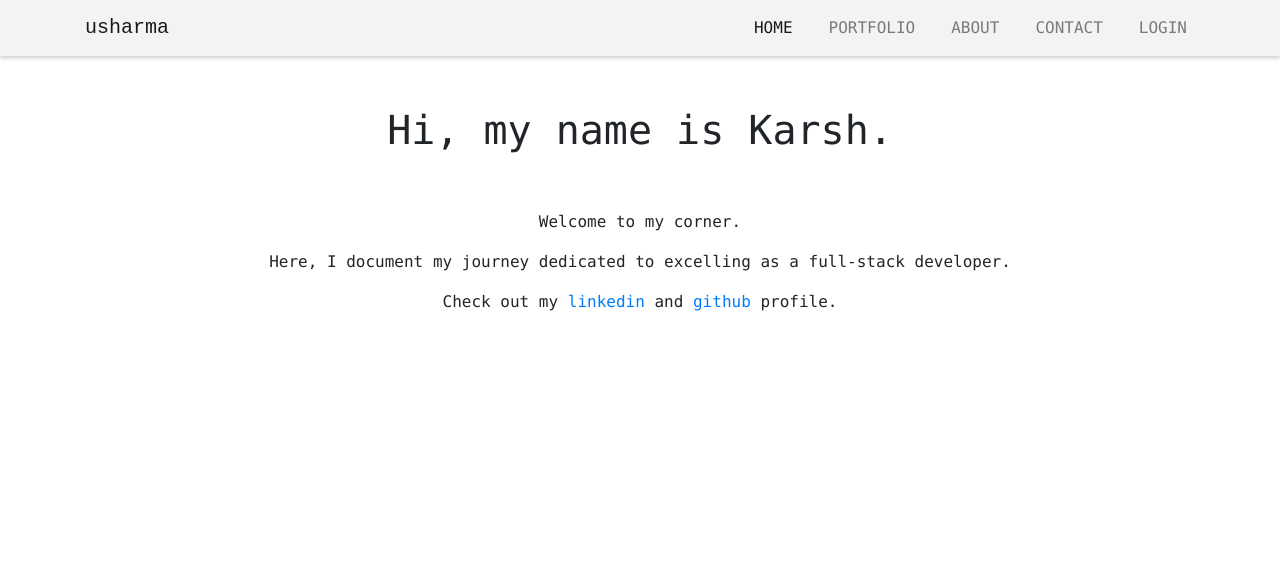
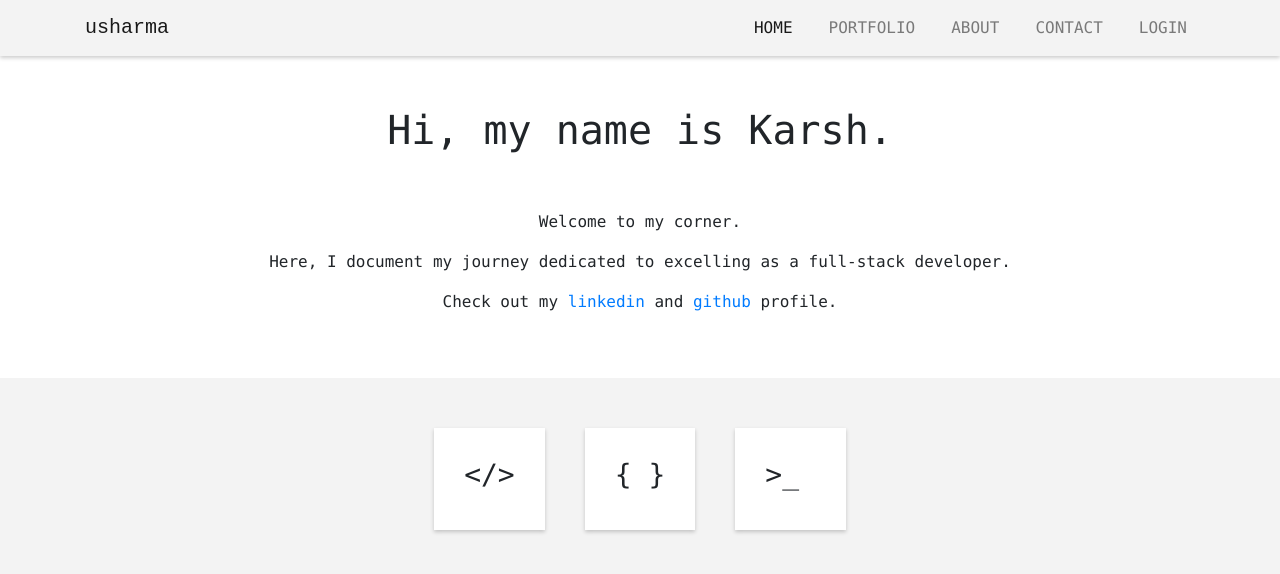
Before and after one commit to karshh/portfolio-angular, an Angular app: page /home in a window 1280 px wide. Shown: the top 574 px of the page. Built offline with nearby package versions, Linux system fonts and the light colour scheme.

Commit message:
Added some home jumbo content.

```diff
--- a/src/app/contact/contact.component.css
+++ b/src/app/contact/contact.component.css
@@ -30,3 +30,7 @@
 .brandImg {
 	height: 30px;
 }
+
+.imgWrap {
+	max-width: 60px;
+}
--- a/src/app/home-jumbo/home-jumbo.component.css
+++ b/src/app/home-jumbo/home-jumbo.component.css
@@ -1,60 +1,26 @@
 
 .jumbotron-extra {
-	background-color: #fff;
 	/*color: rgba(255, 255, 255, 0.8);*/
 	padding-top: 50px;
 	font-family: 'Lucida Console';
-	height: 100%;
 }
 
 .jumbotron-extra a {
 	text-decoration: none;
 }
 
-.laptop-screen {
-	min-height: 500px;
-    border-top-left-radius: 50px 20px;
-    border-top-right-radius: 50px 20px;
-	background-color: black;
-	border: 2px solid rgba(255, 255, 255, 0.8);
-
+.middleContent {
+	padding-top: 30px;
+	padding-bottom: 30px;
+	background-color: #f3f3f3;
 }
 
-.laptop-screen-img {
-	margin: 0px 20px;
-	background: url("../../assets/img/jumboimg.PNG" ) left no-repeat;
-    background-size: auto;
-	filter: blur(1px);
-	background-color: #272822;
-	min-height: 520px;
-
+.circle {
+	/*border-radius: 50%;*/
+	padding: 30px;
+	margin: 20px;
+	min-height: 30px;
+	min-width: 30px;
+	background-color: #fff;
+  	box-shadow: 0 2px 4px 0 rgba(0, 0, 0, 0.2);
 }
-
-.laptop-bottom {
-
-	min-height: 40px;
-	background-color: rgba(255, 255, 255, 0.8);
-    border-bottom-right-radius: 50px 20px;
-    border-bottom-left-radius: 50px 20px;
-	margin: -2px -60px;
-}
-
-.middleContent {
-
-	width: 100%;
-	min-height: 800px;
-	background-color: black;
-
-}
-
-.footer {
-	min-height: 100px;
-	background-color: #272822;
-	padding-top: 100px;
-}
-
-.footer hr {
-	background-color: rgba(255, 255, 255, 0.8);
-	padding: 0px;
-	margin:0px;
-}
--- a/src/app/home-jumbo/home-jumbo.component.html
+++ b/src/app/home-jumbo/home-jumbo.component.html
@@ -2,6 +2,7 @@
 
 <app-nav-list currentLink="{{ link }}"></app-nav-list>
 
+<!-- Vector images have been created by D3images - Freepik.com -->
 <div class="jumbotron-extra">
 	<div class="container">
 		<div class="text-center">
@@ -13,9 +14,15 @@
 				<a href="https://www.linkedin.com/in/karshsharma">linkedin</a> and
 				<a href="https://github.com/karshh">github</a> profile. </p>
 		</div>
-
 		<br><br>
-
-
+	</div>
+	<div class="middleContent">
+		<div class="container">
+			<div class="row justify-content-center">
+				<div class="circle text-center"><h3>&lt;/&gt;</h3></div>
+				<div class="circle text-center"><h3>&#123; &#125;</h3></div>
+				<div class="circle text-center"><h3>>_&nbsp;</h3></div>
 			</div>
 		</div>
+	</div>
+</div>
--- a/src/app/portfolio/portfolio.component.html
+++ b/src/app/portfolio/portfolio.component.html
@@ -18,6 +18,8 @@
 						<p>HTML</p>
 						<p>CSS/SASS</p>
 					</div>
+
+					<br><br>
 				</div>
 
 				<div class="col-lg-3 col-md-4 col-sm-6">
@@ -28,6 +30,7 @@
 						<p>Javascript</p>
 						<p>JQuery</p>
 					</div>
+					<br><br>
 				</div>
 
 
@@ -39,6 +42,7 @@
 						<p>PHP</p>
 						<p>Express</p>
 					</div>
+					<br><br>
 				</div>
 
 
@@ -50,6 +54,7 @@
 						<p>Angular 4+</p>
 						<p>Bootstrap</p>
 					</div>
+					<br><br>
 				</div>
 				<div class="col-lg-3 col-md-4 col-sm-6">
 
@@ -59,6 +64,7 @@
 						<p>Express</p>
 						<p>Laravel</p>
 					</div>
+					<br><br>
 				</div>
 			</div>
 
--- a/src/index.html
+++ b/src/index.html
@@ -7,6 +7,7 @@
   <header name = "Access-Control-Allow-Origin" value = "*" />
   <meta name="viewport" content="width=device-width, initial-scale=1">
   <link rel="icon" type="image/x-icon" href="favicon_1.ico">
+<link rel="stylesheet" href="https://cdnjs.cloudflare.com/ajax/libs/font-awesome/4.7.0/css/font-awesome.min.css">
 
   <script src="https://code.jquery.com/jquery-3.2.1.slim.min.js" integrity="sha384-KJ3o2DKtIkvYIK3UENzmM7KCkRr/rE9/Qpg6aAZGJwFDMVNA/GpGFF93hXpG5KkN" crossorigin="anonymous"></script>
 <script src="https://cdnjs.cloudflare.com/ajax/libs/popper.js/1.12.9/umd/popper.min.js" integrity="sha384-ApNbgh9B+Y1QKtv3Rn7W3mgPxhU9K/ScQsAP7hUibX39j7fakFPskvXusvfa0b4Q" crossorigin="anonymous"></script>
```
Lines whose indentation alone changed are shown as unchanged.
